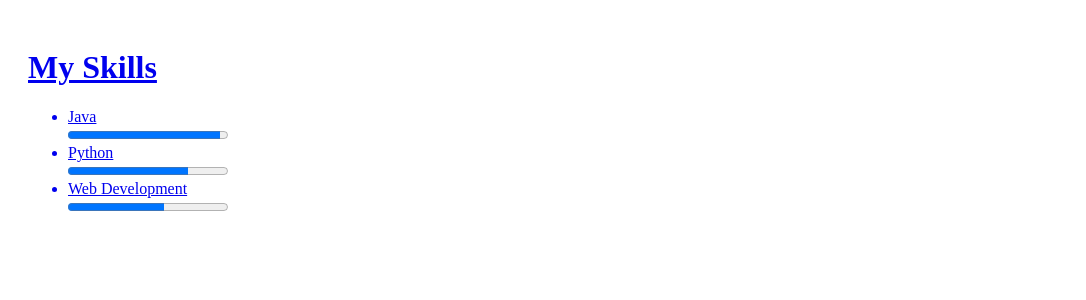
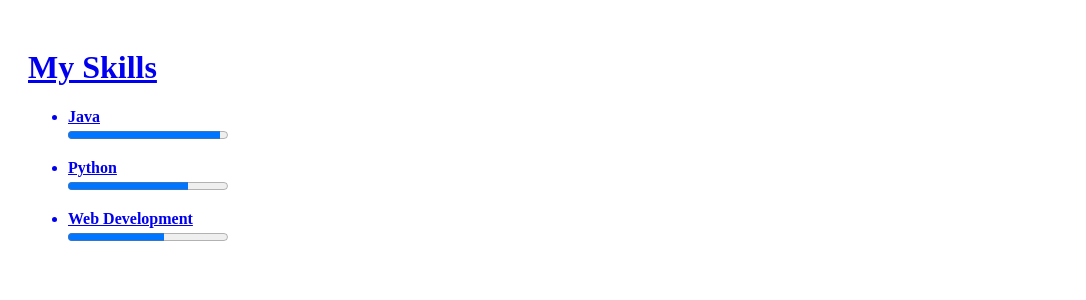
Before and after one commit to RaihanEvan/RaihanEvan.github.io, a plain HTML site: page index.html in a window 1280 px wide. Shown: the part 1207-1507 px from the top of the page, without its empty margins (0-1086 px from the left). Drawn offline with Linux system fonts and the light colour scheme; a web font is replaced by a local one.

Commit message:
cant work due to internet rampage

```diff
--- a/index.html
+++ b/index.html
@@ -1,7 +1,7 @@
 <!DOCTYPE html>
 <html>
     <head>
-        <title>Raihan Evan</title>
+        <title align="center">Raihan Evan</title>
         <link href="https://fonts.googleapis.com/css2?family=Bellota&display=swap" rel="stylesheet">
         <link rel="icon" href="./cvpp1.jpg" type="image">
         <link href="style.css" rel="stylesheet" type="text/css">
--- a/style.css
+++ b/style.css
@@ -12,6 +12,10 @@
     width: 150px;
     margin-left: 7px;
     margin-right: 7px;
+  }
+  li {
+    margin-bottom: 15px;
+    font-weight: bold;
   }
   #contacts a {
     text-decoration: none;
```
